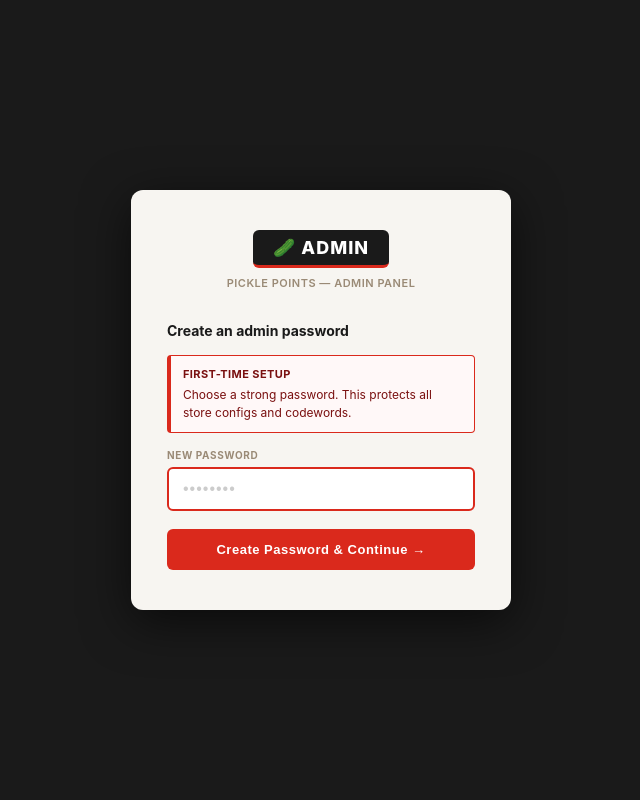
After one commit to Cash8503/pickle-points, a Flask app: page /admin/login in a window 1280 px wide. The commit adds this page. Shown: the whole page, without its empty margins (319-959 px from the left). Run offline with Flask 3, Linux system fonts and the light colour scheme.

Commit message:
modified:   html-rewrite/.gitignore 	modified:   html-rewrite/api.py 	modified:   html-rewrite/config.py 	modified:   html-rewrite/main.py 	modified:   html-rewrite/static/editor.css 	new file:   html-rewrite/templates/admin.html 	new file:   html-rewrite/templates/admin_login.html 	modified:   html-rewrite/templates/editor.html

```diff
--- a/html-rewrite/config.py
+++ b/html-rewrite/config.py
@@ -9,17 +9,16 @@ PROJECT_DIR = os.path.dirname(APP_DIR)
 CONFIGS_DIR = os.path.join(APP_DIR, "configs")
 CONFIG_PATH = os.path.join(APP_DIR, "pickle_points_config.json")  # legacy single-store
 LEGACY_CONFIG_PATH = os.path.join(PROJECT_DIR, "pickle_points_config.json")
+_ADMIN_AUTH_FILE = os.path.join(APP_DIR, "admin.auth")
 
 DEFAULT_FETCH_CONCURRENCY = 5
 DEFAULT_PRICE_PER_PICKLE  = 0.50
 DEFAULT_PICKLE_VALUE      = 1
-
 _PBKDF2_ITERS = 100_000
 
 
 # ── Store number helpers ───────────────────────────────────────────
 def sanitize_store_num(s):
-    """Allow only alphanumeric characters, max 20 chars (prevents path traversal)."""
     return re.sub(r"[^a-zA-Z0-9]", "", str(s))[:20]
 
 
@@ -28,13 +27,12 @@ def get_store_config_path(store_num):
     return os.path.join(CONFIGS_DIR, f"store_{store_num}.json")
 
 
-def _get_auth_path(store_num):
+def get_auth_path(store_num):
     os.makedirs(CONFIGS_DIR, exist_ok=True)
     return os.path.join(CONFIGS_DIR, f"store_{store_num}.auth")
 
 
 def list_store_nums():
-    """Return every store number that already has a saved config file."""
     if not os.path.isdir(CONFIGS_DIR):
         return []
     nums = []
@@ -44,32 +42,76 @@ def list_store_nums():
     return nums
 
 
-# ── Codeword auth ──────────────────────────────────────────────────
+def get_store_metadata(store_num):
+    """Return display metadata for the admin dashboard."""
+    path = get_store_config_path(store_num)
+    if not os.path.exists(path):
+        return {"last_modified": None, "item_count": 0, "page_count": 0}
+    mtime = os.path.getmtime(path)
+    try:
+        with open(path, encoding="utf-8") as f:
+            cfg = json.load(f)
+        pages = cfg.get("pages", [])
+        item_count = sum(len(p.get("items", [])) for p in pages)
+        return {"last_modified": mtime, "item_count": item_count, "page_count": len(pages)}
+    except Exception:
+        return {"last_modified": mtime, "item_count": 0, "page_count": 0}
+
+
+# ── Store codeword auth ────────────────────────────────────────────
 def store_has_codeword(store_num):
-    return os.path.exists(_get_auth_path(store_num))
+    return os.path.exists(get_auth_path(store_num))
+
+
+def _hash_secret(secret):
+    salt = os.urandom(16)
+    key = hashlib.pbkdf2_hmac("sha256", secret.encode("utf-8"), salt, _PBKDF2_ITERS)
+    return salt.hex() + ":" + key.hex()
+
+
+def _check_secret(secret, stored):
+    try:
+        salt_hex, key_hex = stored.strip().split(":", 1)
+    except ValueError:
+        return False
+    key = hashlib.pbkdf2_hmac("sha256", secret.encode("utf-8"), bytes.fromhex(salt_hex), _PBKDF2_ITERS)
+    return hmac.compare_digest(key.hex(), key_hex)
 
 
 def set_codeword(store_num, codeword):
-    """Hash codeword with PBKDF2-HMAC-SHA256 and persist it."""
-    salt = os.urandom(16)
-    key = hashlib.pbkdf2_hmac("sha256", codeword.encode("utf-8"), salt, _PBKDF2_ITERS)
-    with open(_get_auth_path(store_num), "w") as f:
-        f.write(salt.hex() + ":" + key.hex())
+    with open(get_auth_path(store_num), "w") as f:
+        f.write(_hash_secret(codeword))
 
 
 def verify_codeword(store_num, codeword):
-    """Return True if codeword matches the stored hash."""
-    path = _get_auth_path(store_num)
+    path = get_auth_path(store_num)
     if not os.path.exists(path):
         return False
     with open(path) as f:
-        stored = f.read().strip()
-    try:
-        salt_hex, key_hex = stored.split(":", 1)
-    except ValueError:
+        return _check_secret(codeword, f.read())
+
+
+def clear_codeword(store_num):
+    path = get_auth_path(store_num)
+    if os.path.exists(path):
+        os.remove(path)
+
+
+# ── Admin password auth ────────────────────────────────────────────
+def admin_has_password():
+    return os.path.exists(_ADMIN_AUTH_FILE)
+
+
+def set_admin_password(password):
+    with open(_ADMIN_AUTH_FILE, "w") as f:
+        f.write(_hash_secret(password))
+
+
+def verify_admin_password(password):
+    if not os.path.exists(_ADMIN_AUTH_FILE):
         return False
-    key = hashlib.pbkdf2_hmac("sha256", codeword.encode("utf-8"), bytes.fromhex(salt_hex), _PBKDF2_ITERS)
-    return hmac.compare_digest(key.hex(), key_hex)
+    with open(_ADMIN_AUTH_FILE) as f:
+        return _check_secret(password, f.read())
 
 
 # ── Config load / save ─────────────────────────────────────────────
@@ -113,7 +155,6 @@ def load_config(store_num=None):
         _write_config(path, cfg)
         return cfg
 
-    # Legacy single-store fallback
     if os.path.exists(CONFIG_PATH):
         with open(CONFIG_PATH, encoding="utf-8") as f:
             return json.load(f)
@@ -132,10 +173,3 @@ def save_config(cfg, store_num=None):
         _write_config(get_store_config_path(store_num), cfg)
     else:
         _write_config(CONFIG_PATH, cfg)
-
-
-def _get_setting(cfg, *keys, default=None):
-    s = cfg.get("settings", {})
-    for k in keys:
-        if k in s: return s[k]
-    return default
--- a/html-rewrite/main.py
+++ b/html-rewrite/main.py
@@ -1,3 +1,4 @@
+import datetime
 import os
 import threading
 
@@ -30,6 +31,10 @@ def create_app():
         response.headers["Access-Control-Allow-Methods"] = "GET,POST,OPTIONS"
         return response
 
+    @app.template_filter("timestamp_to_str")
+    def _timestamp_to_str(ts):
+        return datetime.datetime.fromtimestamp(ts).strftime("%Y-%m-%d %H:%M")
+
     register_routes(app)
     return app
 
--- /dev/null
+++ b/html-rewrite/templates/admin_login.html
@@ -0,0 +1,150 @@
+<!DOCTYPE html>
+<html lang="en">
+<head>
+<meta charset="UTF-8">
+<meta name="viewport" content="width=device-width,initial-scale=1">
+<title>Pickle Points — Admin</title>
+<style>
+*, *::before, *::after { box-sizing: border-box; margin: 0; padding: 0; }
+body {
+  font-family: -apple-system, BlinkMacSystemFont, "Segoe UI", sans-serif;
+  background: #1A1A1A;
+  min-height: 100vh;
+  display: flex;
+  align-items: center;
+  justify-content: center;
+  padding: 20px;
+}
+.card {
+  background: #F7F5F1;
+  border-radius: 12px;
+  padding: 40px 36px;
+  width: 100%;
+  max-width: 380px;
+  box-shadow: 0 12px 48px rgba(0,0,0,.6);
+}
+.brand {
+  text-align: center;
+  margin-bottom: 32px;
+}
+.brand-pill {
+  display: inline-block;
+  background: #1A1A1A;
+  border-bottom: 3px solid #DA291C;
+  border-radius: 6px;
+  padding: 7px 20px;
+  font-size: 18px;
+  font-weight: 800;
+  color: #fff;
+  letter-spacing: 1px;
+}
+.brand-sub {
+  font-size: 11px;
+  color: #9A8A76;
+  margin-top: 8px;
+  font-weight: 600;
+  text-transform: uppercase;
+  letter-spacing: .5px;
+}
+h2 { font-size: 14px; font-weight: 700; color: #1A1A1A; margin-bottom: 16px; }
+.field { margin-bottom: 14px; }
+.field label {
+  display: block;
+  font-size: 10px;
+  font-weight: 700;
+  color: #9A8A76;
+  text-transform: uppercase;
+  letter-spacing: .6px;
+  margin-bottom: 6px;
+}
+.field input[type=password] {
+  width: 100%;
+  padding: 11px 14px;
+  border: 2px solid #E8DFC8;
+  border-radius: 6px;
+  font-size: 16px;
+  font-weight: 600;
+  color: #1A1A1A;
+  background: #fff;
+  outline: none;
+  transition: border-color .15s;
+  letter-spacing: 3px;
+}
+.field input:focus { border-color: #DA291C; }
+.field input::placeholder { color: #ccc; letter-spacing: 1px; font-weight: 400; font-size: 16px; }
+.notice {
+  background: #FFF8F8;
+  border: 1px solid #DA291C;
+  border-left: 4px solid #DA291C;
+  border-radius: 4px;
+  padding: 10px 12px;
+  font-size: 12px;
+  color: #7a1010;
+  margin-bottom: 16px;
+  line-height: 1.5;
+}
+.notice strong { display: block; margin-bottom: 3px; font-size: 11px; text-transform: uppercase; letter-spacing: .4px; }
+.error {
+  background: #fff0f0;
+  border: 1px solid #DA291C;
+  color: #DA291C;
+  border-radius: 4px;
+  padding: 8px 12px;
+  font-size: 12px;
+  margin-bottom: 16px;
+  font-weight: 600;
+}
+button[type=submit] {
+  width: 100%;
+  margin-top: 4px;
+  padding: 13px;
+  background: #DA291C;
+  color: #fff;
+  border: none;
+  border-radius: 6px;
+  font-size: 13px;
+  font-weight: 700;
+  cursor: pointer;
+  letter-spacing: .5px;
+  transition: background .12s;
+}
+button[type=submit]:hover { background: #b51f13; }
+</style>
+</head>
+<body>
+<div class="card">
+  <div class="brand">
+    <div class="brand-pill">🥒 ADMIN</div>
+    <div class="brand-sub">Pickle Points — Admin Panel</div>
+  </div>
+
+  {% if error %}<div class="error">{{ error }}</div>{% endif %}
+
+  {% if is_setup %}
+  <h2>Create an admin password</h2>
+  <div class="notice">
+    <strong>First-time setup</strong>
+    Choose a strong password. This protects all store configs and codewords.
+  </div>
+  <form method="POST" autocomplete="off">
+    <div class="field">
+      <label for="password">New Password</label>
+      <input type="password" id="password" name="password"
+             placeholder="••••••••" autofocus autocomplete="new-password">
+    </div>
+    <button type="submit">Create Password &amp; Continue &rarr;</button>
+  </form>
+  {% else %}
+  <h2>Admin login</h2>
+  <form method="POST" autocomplete="off">
+    <div class="field">
+      <label for="password">Password</label>
+      <input type="password" id="password" name="password"
+             placeholder="••••••••" autofocus autocomplete="current-password">
+    </div>
+    <button type="submit">Sign In &rarr;</button>
+  </form>
+  {% endif %}
+</div>
+</body>
+</html>
```
Also changed, not shown: html-rewrite/api.py (+158 -9 lines), html-rewrite/static/editor.css (+12 -0 lines), html-rewrite/templates/admin.html (added, +248 -0 lines), html-rewrite/templates/editor.html (+8 -0 lines), 1 other file.
